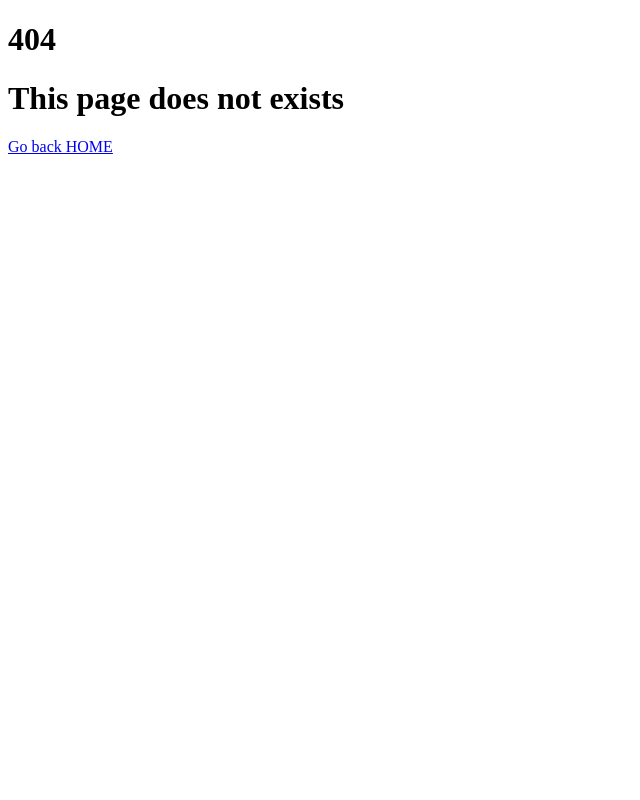
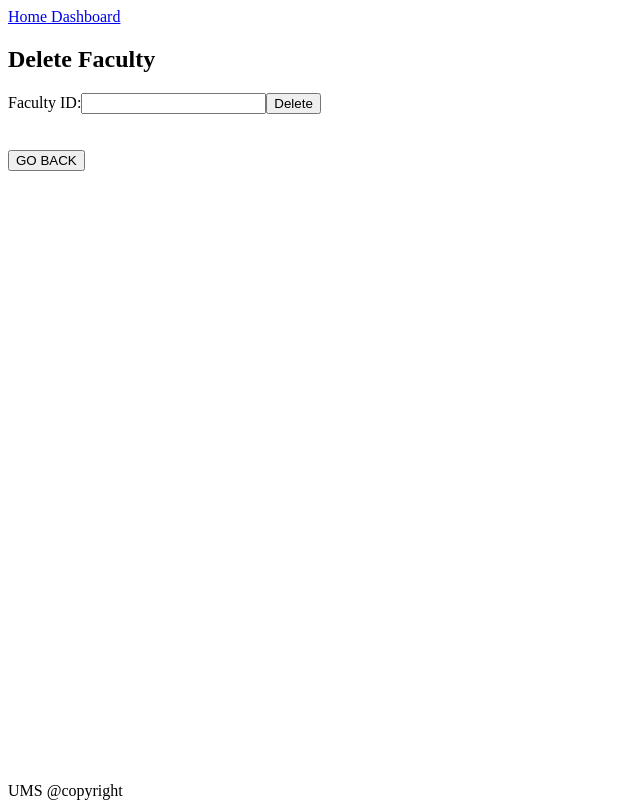
Before and after one commit to Fahim2280/UMS-Front-end, a Next.js app in the folder ums-font-end/: page /admin/dashboard/deletefaculty in a window 1280 px wide. Before the commit this address had no page. Shown: the whole page, without its empty margins (0-640 px from the left). Built offline with nearby package versions, Linux system fonts and the light colour scheme.

Commit message:
delete student

```diff
--- /dev/null
+++ b/ums-font-end/pages/admin/dashboard/deletefaculty.js
@@ -0,0 +1,39 @@
+import axios from "axios"
+import { useState } from "react"
+import MyLayout from "@/pages/component/layout"
+import { useRouter } from 'next/router'
+import SessionCheck from '../../component/sessioncheck'
+
+export default function DeleteFaculty() {
+  const [facultyId, setfacultyId] = useState('');
+  const [status, setStatus] = useState('');
+  const router = useRouter();
+
+  const handleDelete = async () => {
+    try {
+      const response = await axios.delete('http://localhost:3000/admin/deleteFaculty/', { data: { Fid: facultyId } });
+      setStatus(`Faculty with ID ${Fid} has been deleted.`);
+    } catch (error) {
+      setStatus(`Error deleting Faculty: ${error.message}`);
+    }
+  };
+
+  return (
+    <div>
+      <MyLayout title="Delete Faculty"/>
+      <h2>Delete Faculty</h2>
+      <label htmlFor="faculty-id">Faculty ID:</label>
+      <input
+        type="text"
+        id="faculty-id"
+        value={facultyId}
+        onChange={(e) => setfacultyId(e.target.value)}
+      />
+      <button onClick={handleDelete}>Delete</button>
+      <div>{status}</div>
+      <br/>
+      <br/>
+      <button type="button" onClick={() => router.back()}>GO BACK </button>
+    </div>
+  );
+}
--- a/ums-font-end/pages/admin/dashboard/index.js
+++ b/ums-font-end/pages/admin/dashboard/index.js
@@ -42,6 +42,9 @@ export default function AdminDashboard() {
     <Link href="/admin/dashboard/deletestudent">Delete Student</Link>
     <br></br>
     <br></br>
+    <Link href="/admin/dashboard/deletefaculty">Delete Faculty</Link>
+    <br></br>
+    <br></br>
       </>
     )
   }
```
Also changed, not shown: ums-font-end/pages/admin/dashboard/deletestudent.js (+9 -1 lines).
